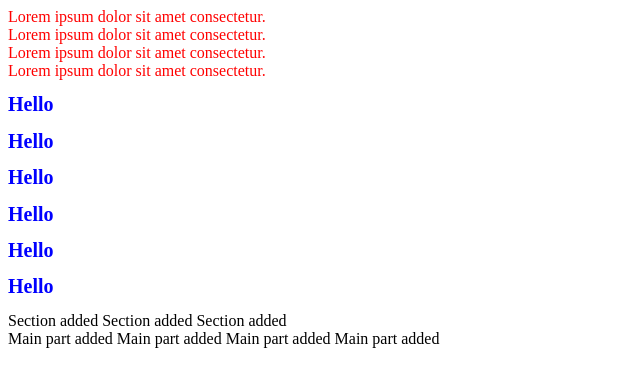
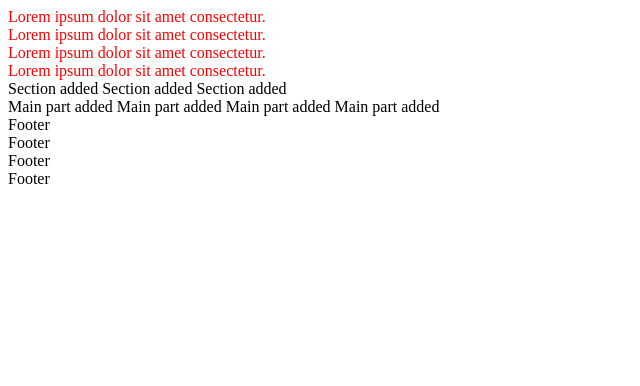
Before and after one commit to Zarifahasanova/test1, a plain HTML site: page index.html in a window 1280 px wide. Shown: the whole page, without its empty margins (0-640 px from the left). Drawn offline with Linux system fonts and the light colour scheme.

Commit message:
index html fixed

```diff
--- a/index.html
+++ b/index.html
@@ -1,23 +1,25 @@
 <!DOCTYPE html>
 <html lang="en">
+
 <head>
     <meta charset="UTF-8" />
     <meta name="viewport" content="width=device-width, initial-scale=1.0" />
     <title>Document</title>
     <link rel="stylesheet" href="css/style.css" />
 </head>
+
 <body>
     <div>
-      <header>Lorem ipsum dolor sit amet consectetur.</header>
-      <header>Lorem ipsum dolor sit amet consectetur.</header>
-      <header>Lorem ipsum dolor sit amet consectetur.</header>
-      <header>Lorem ipsum dolor sit amet consectetur.</header>
-      <h1>Hello</h1>
-      <h1>Hello</h1>
-      <h1>Hello</h1>
-      <h1>Hello</h1>
-      <h1>Hello</h1>
-      <h1>Hello</h1>
+        <header class="header">Lorem ipsum dolor sit amet consectetur.</header>
+        <header class="header-second">
+            Lorem ipsum dolor sit amet consectetur.
+        </header>
+        <header class="header-second">
+            Lorem ipsum dolor sit amet consectetur.
+        </header>
+        <header class="header-second">
+            Lorem ipsum dolor sit amet consectetur.
+        </header>
 
         <section>
             Section added Section added Section added
@@ -25,8 +27,13 @@
         <main>
             Main part added Main part added Main part added Main part added
         </main>
+        <footer>Footer</footer>
+        <footer>Footer</footer>
+        <footer>Footer</footer>
+        <footer>Footer</footer>
     </div>
 
     <script src="js/app.js"></script>
 </body>
+
 </html>
```
Lines whose indentation alone changed are shown as unchanged.
